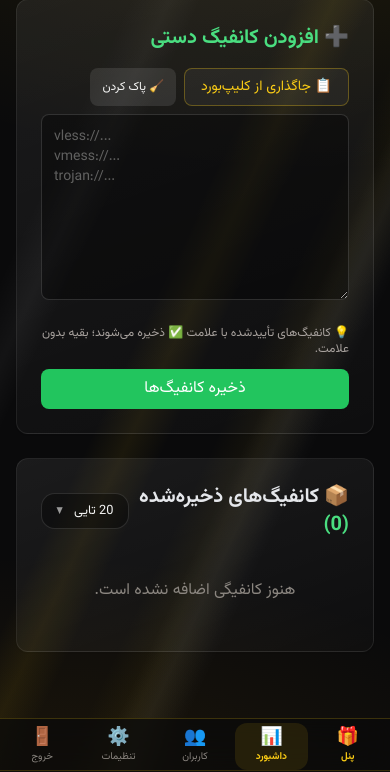
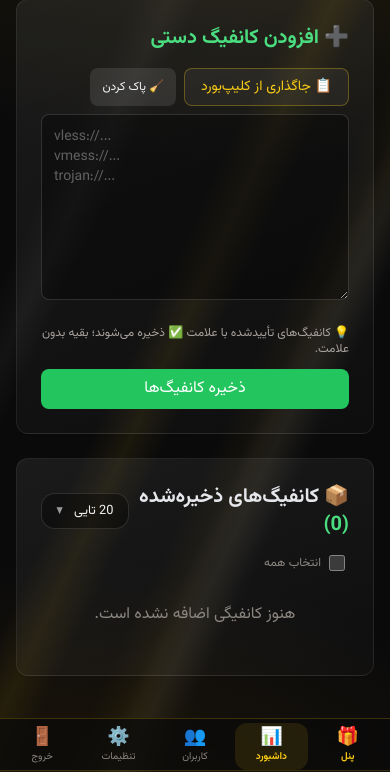
Before and after one commit to asd1asd00000/conf-to-sub, a FastAPI app: page /admin/ in a window 390 px wide. Shown: the part 73-845 px from the top of the page. Run offline with FastAPI, Linux system fonts and the light colour scheme; the visitor is signed in with stand-in values (Sample User, id 1); data that the repository does not hold is empty; style sheets or scripts are compiled from the project's sources.

Commit message:
Add mobile select all checkbox in dashboard
Added mobile select all checkbox for configurations.

```diff
--- a/app/templates/dashboard.html
+++ b/app/templates/dashboard.html
@@ -58,6 +58,14 @@
                 {% endfor %}
                 </tbody>
             </table>
+        </div>
+
+                <!-- انتخاب همه: موبایل -->
+        <div class="md:hidden flex items-center justify-between mb-2 px-1">
+            <label class="flex items-center gap-2 text-xs text-gray-400 cursor-pointer">
+                <input type="checkbox" id="selectAllConfigsMobile" onclick="toggleAllConfigs(this)" class="w-4 h-4">
+                انتخاب همه
+            </label>
         </div>
 
         <!-- لیست موبایل -->
```
